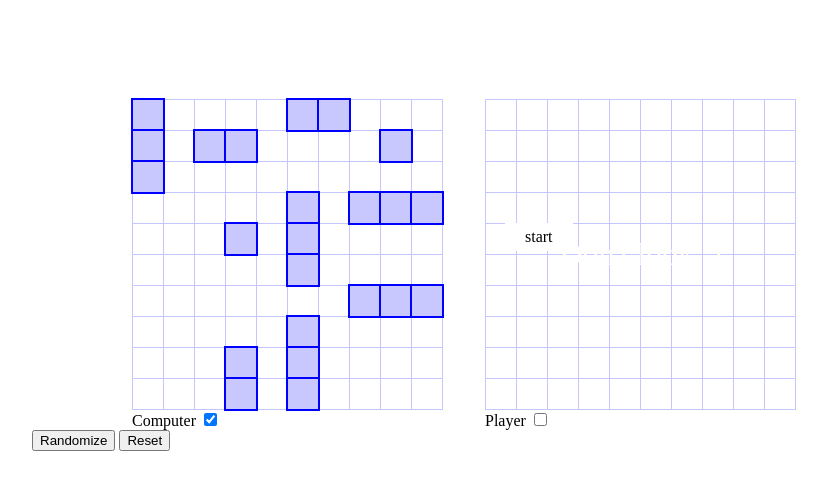
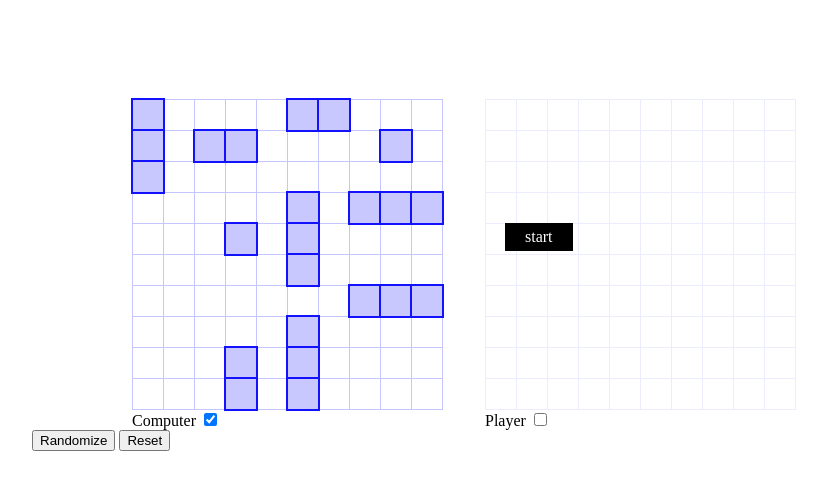
Before and after one commit to rajvatsal/battleship, a website built with webpack: page src/template.html in a window 1280 px wide. Shown: the part 69-558 px from the top of the page, without its empty margins (176-1003 px from the left). Built offline with nearby package versions, Linux system fonts and the light colour scheme.

Commit message:
refactor(css): Make ::after translucent and start button black

```diff
--- a/src/css/styles.css
+++ b/src/css/styles.css
@@ -65,10 +65,11 @@ header {
 }
 
 .board:not(.active)::after {
-  content: "Don't look :)";
+  content: "";
   color: white;
-  background-color: transparent;
   position: absolute;
+  background-color: #ffffffa8;
+  backdrop-filter: blur(0.7px);
   top: -2px;
   left: -2px;
   height: calc(100% + 4px);
@@ -118,8 +119,8 @@ button.miss > svg {
 
 button.visible-ship {
   background-color: #c8c8ff;
-  border: 2px solid blue;
   width: 100%;
+  border: 2px solid #1212ff;
   height: 100%;
   box-sizing: content-box;
   transform: translate(-2px, -2px);
@@ -144,6 +145,8 @@ button[data-game-state="not-started"] {
   padding: 5px 20px;
   font-size: inherit;
   font-family: inherit;
+  background-color: black;
+  color: white;
 }
 
 button[data-game-state="started"] {
```
